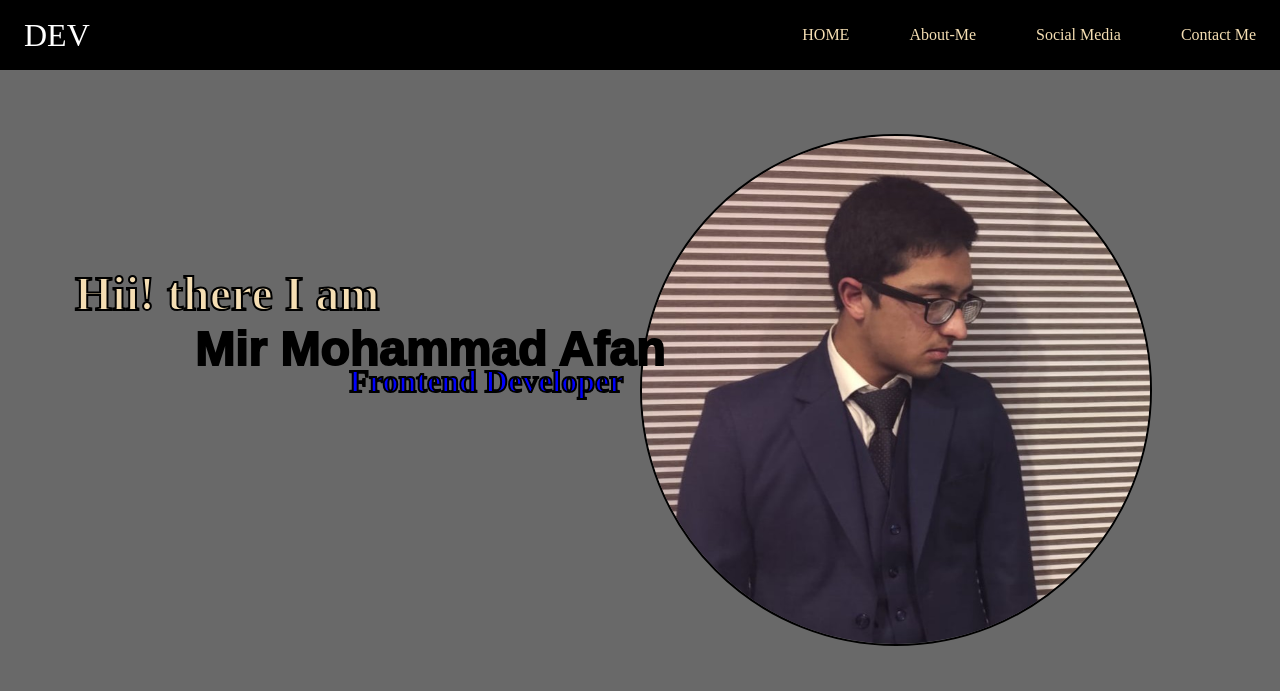
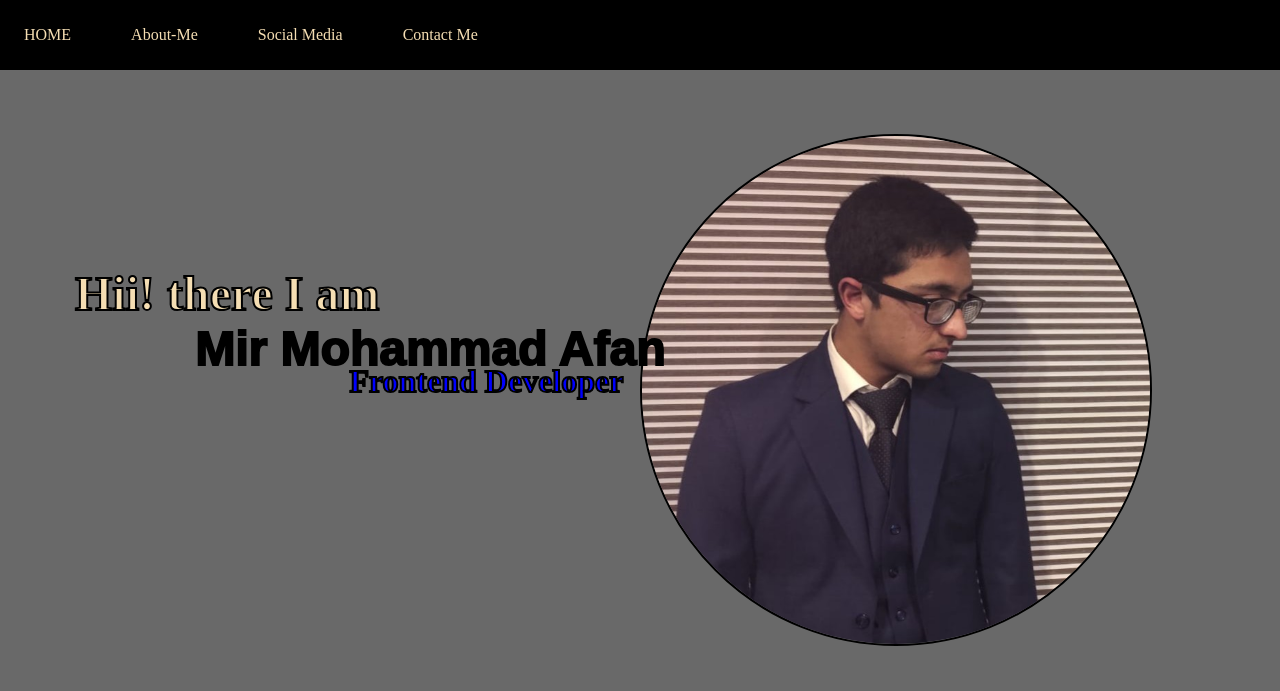
Before and after one commit to affanmir19/Portfolio-2, a plain HTML site: page index.html in a window 1280 px wide. Shown: the top 691 px of the page. Drawn offline with Linux system fonts and the light colour scheme.

Commit message:
Update index.html

```diff
--- a/index.html
+++ b/index.html
@@ -10,7 +10,6 @@
   <body>
     <header>
       <nav class="nav-bar">
-        <a href="#" class="nav-branding">DEV</a>
         <ul class="nav-menu">
           <li class="nav-item"><a class="nav-link" href="#home">HOME</a></li>
           <li class="nav-item"><a class="nav-link" href="#about">About-Me</a></li>
```
